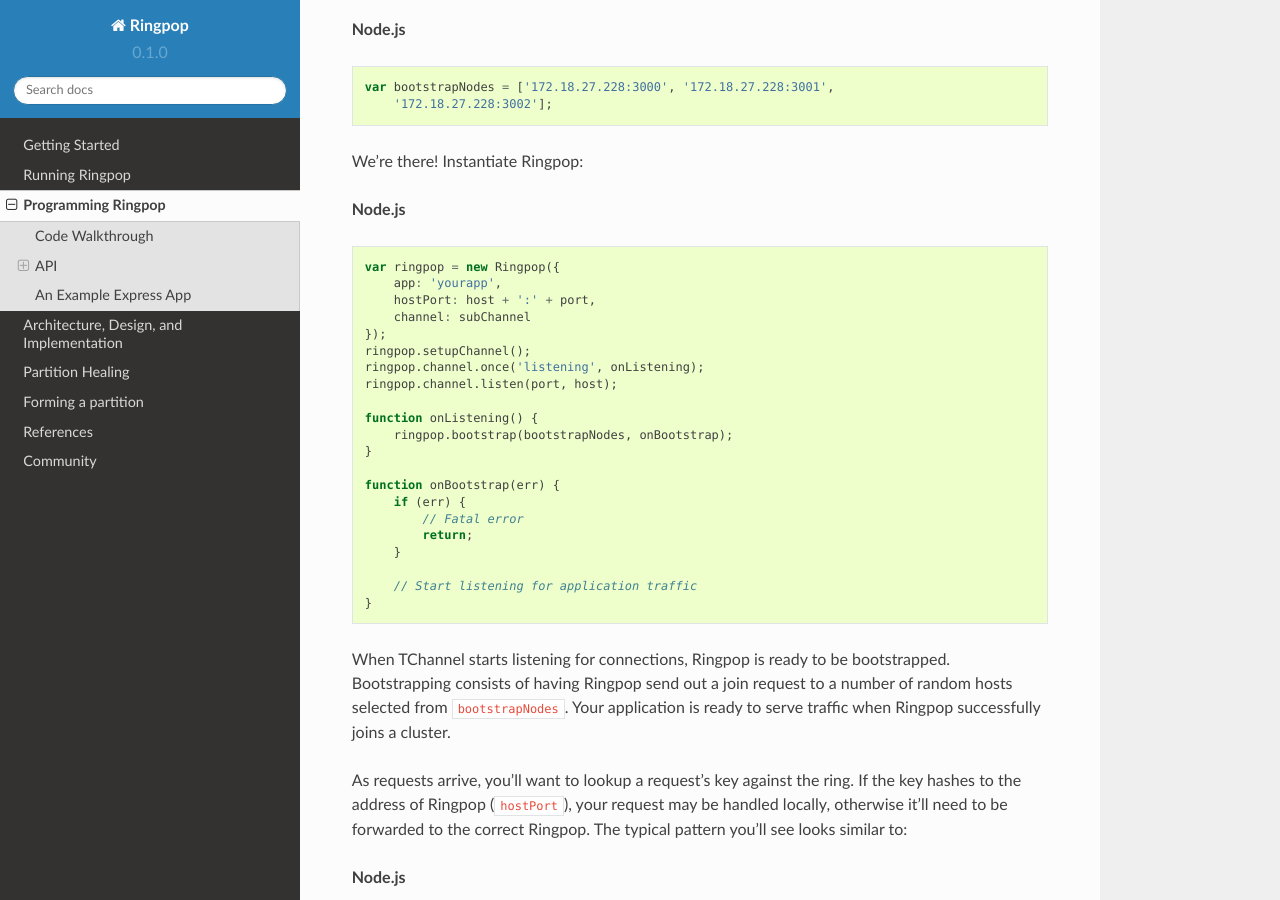
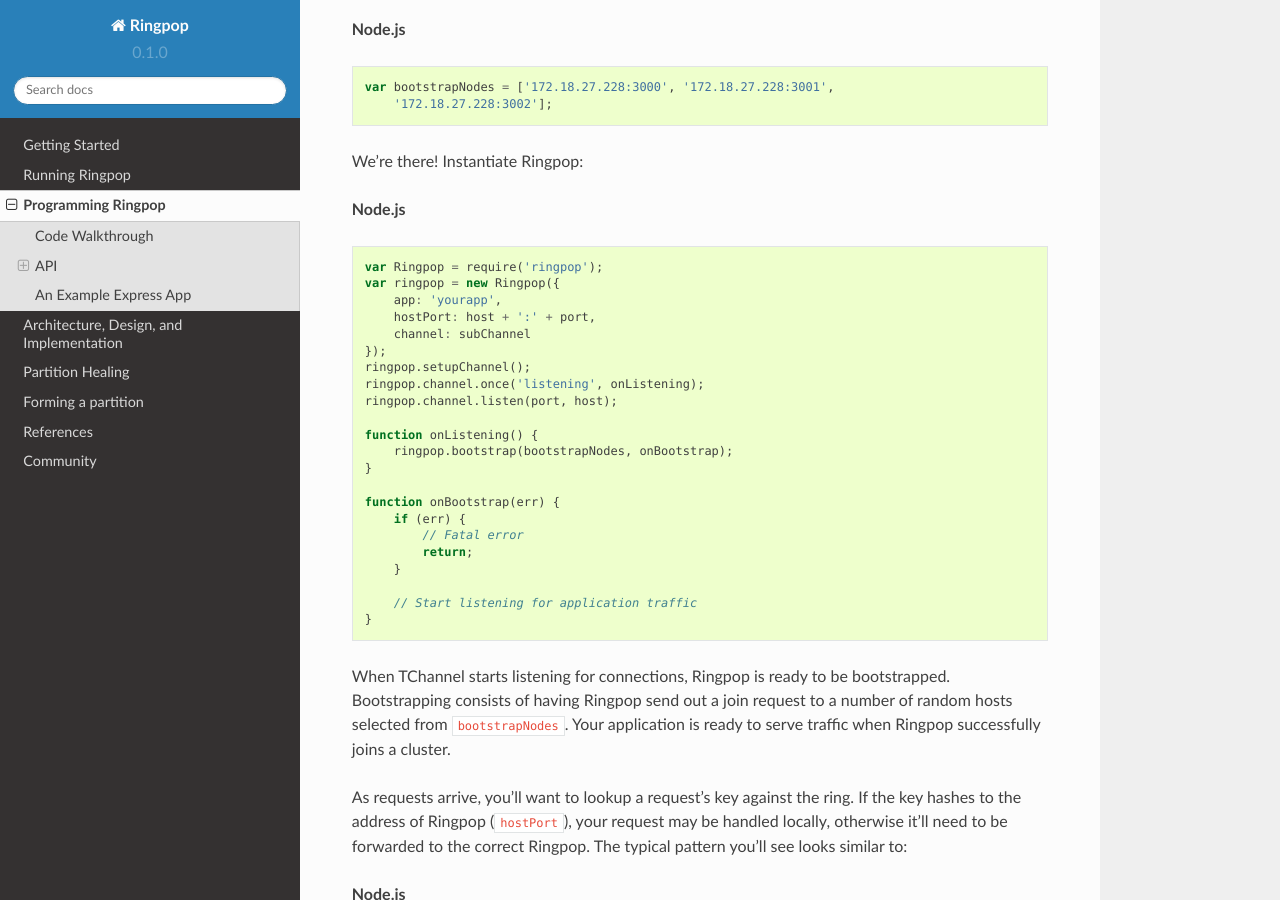
Before and after one commit to uber-node/ringpop-common, a Sphinx documentation site: the page built from docs/programming_ringpop.md, in a window 1280 px wide and 900 px high, scrolled down 881 px. Built offline with Sphinx 7.4.7 and the Read the Docs theme 2.0.0, drawn with Linux system fonts in a browser that asks for light colours.

Commit message:
Added ringpop require
Otherwise the code is not complete

````diff
--- a/docs/programming_ringpop.md
+++ b/docs/programming_ringpop.md
@@ -42,6 +42,7 @@
 
 **Node.js**
 ```js
+var Ringpop = require('ringpop');
 var ringpop = new Ringpop({
     app: 'yourapp',
     hostPort: host + ':' + port,
````
